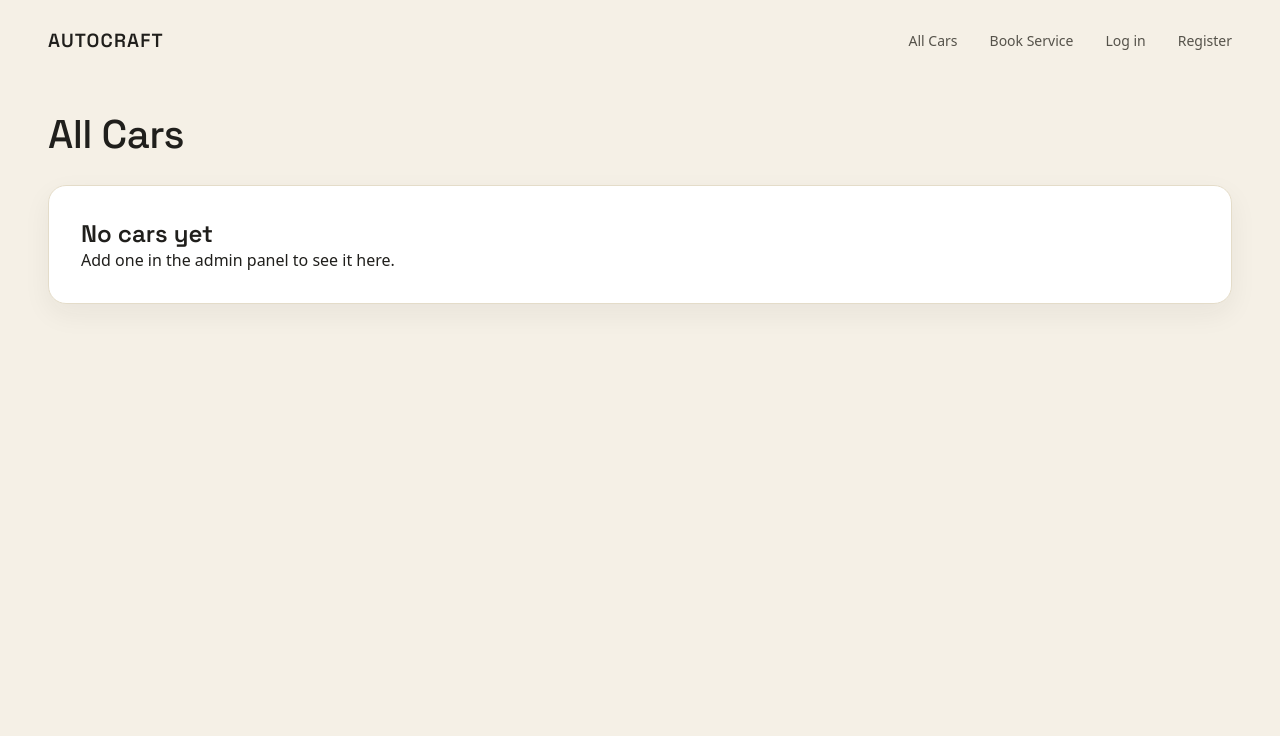
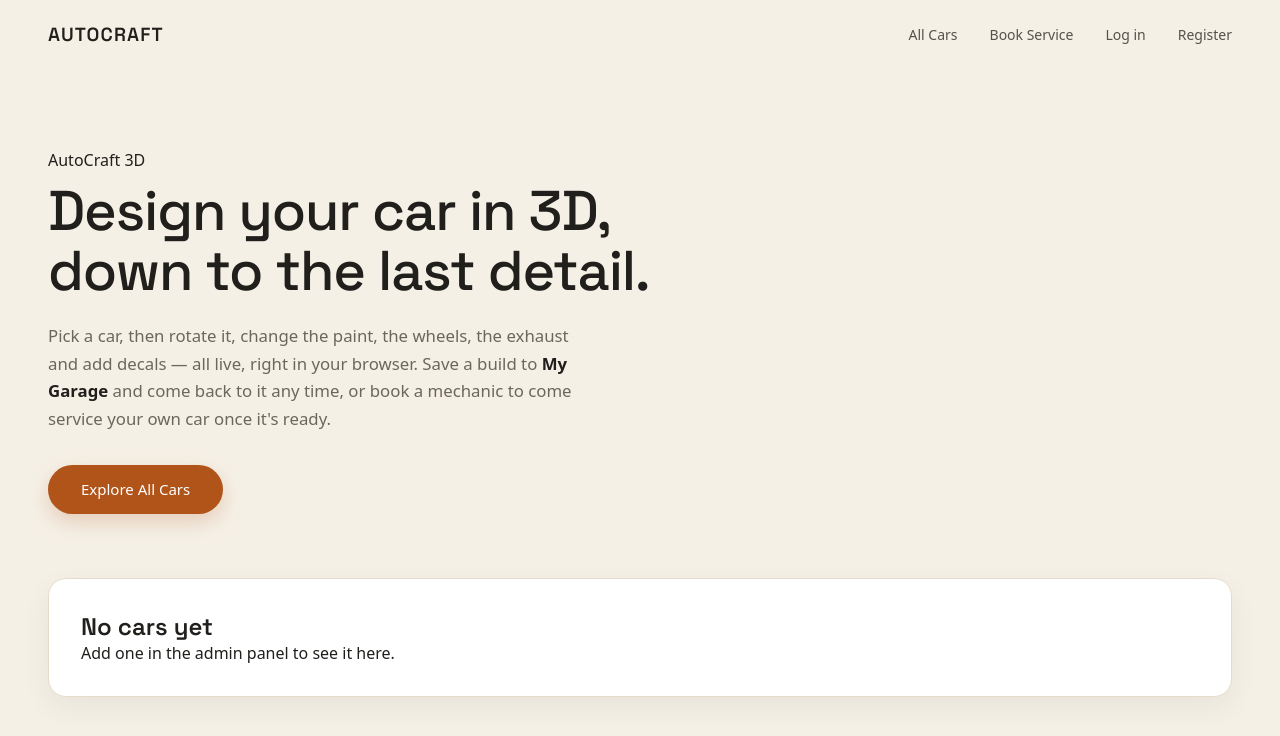
Before and after one commit to Rakshith09-web/Turbo-Tunes, a Django app: page / in a window 1280 px wide. Shown: the top 736 px of the page. Run offline with Django 5.2, Linux system fonts and the light colour scheme; data that the repository does not hold is empty.

Commit message:
feat: 70:30 showroom layout, snap-scroll with slide/pop, sticky nav, real homepage
All Cars showroom:
- Car:description now 70:30 width (was ~54:46); the car is noticeably
  bigger. On narrow screens the split is height-based and eases to
  50:50 so the description still fits without its own scrollbar.
- Replaced the continuous-scroll fade with a contained scroller that
  snaps to exactly one car per scroll (scroll-snap, scroll-snap-stop:
  always). Advancing now slides the car out and the next one in from
  the side it's arriving from, timed around the model swap, while its
  text pops up from below. Rewrote the active-car detection to read
  the snapped scroll position directly, which is simpler and more
  reliable than the old "closest to viewport centre" heuristic (and
  makes the centre-of-viewport workaround from the previous mobile fix
  unnecessary).
- Nav is sticky site-wide so Log in/Register/Log out stay reachable
  while scrolling — previously it scrolled away with the page.

Homepage: no longer drops visitors straight into one car's customizer.
It's now a short introduction (what the site does, that you can save
builds to My Garage) with "Explore All Cars" and a preview grid of the
cars, so the homepage introduces the site rather than presuming a car.

Co-Authored-By: Claude Sonnet 5 <noreply@anthropic.com>

```diff
--- /dev/null
+++ b/cars/static/cars/css/home.css
@@ -0,0 +1,29 @@
+.home-hero {
+  max-width: 640px;
+  padding: clamp(32px, 6vw, 72px) 0 clamp(40px, 6vw, 64px);
+}
+.home-hero h1 {
+  font-family: "Space Grotesk", system-ui, sans-serif;
+  font-size: clamp(2.2rem, 1.5rem + 2.8vw, 3.5rem);
+  font-weight: 500;
+  letter-spacing: -0.02em;
+  line-height: 1.08;
+  margin-top: 10px;
+}
+.home-hero-lede {
+  font-size: 1.05rem;
+  line-height: 1.65;
+  color: var(--text-soft);
+  margin: 20px 0 32px;
+  max-width: 56ch;
+}
+.home-hero-lede strong { color: var(--fg); font-weight: 600; }
+.btn-lg { padding: 1rem 2rem; font-size: 15px; }
+
+.home-cars { padding-bottom: 24px; }
+.home-cars h2 {
+  font-family: "Space Grotesk", system-ui, sans-serif;
+  font-size: 1.4rem;
+  font-weight: 500;
+  margin-bottom: 6px;
+}
--- /dev/null
+++ b/cars/templates/cars/home.html
@@ -0,0 +1,40 @@
+{% extends "base.html" %}
+{% load static %}
+{% block title %}AutoCraft 3D{% endblock %}
+{% block extra_head %}<link rel="stylesheet" href="{% static 'cars/css/home.css' %}" />{% endblock %}
+{% block content %}
+  <div class="page-in">
+    <section class="home-hero">
+      <p class="car-eyebrow">AutoCraft 3D</p>
+      <h1>Design your car in 3D, down to the last detail.</h1>
+      <p class="home-hero-lede">
+        Pick a car, then rotate it, change the paint, the wheels, the exhaust and add decals — all live, right
+        in your browser. Save a build to <strong>My Garage</strong> and come back to it any time, or book a
+        mechanic to come service your own car once it's ready.
+      </p>
+      <a class="btn btn-primary btn-lg" href="{% url 'car_gallery' %}">Explore All Cars</a>
+    </section>
+
+    {% if cars %}
+      <section class="home-cars">
+        <h2>Cars you can customize</h2>
+        <div class="car-grid">
+          {% for car in cars %}
+            <div class="car-card">
+              {% if car.thumbnail %}
+                <a href="{% url 'car_customizer' car.id %}"><img src="{{ car.thumbnail.url }}" alt="" /></a>
+              {% endif %}
+              <h2><a href="{% url 'car_customizer' car.id %}">{{ car.name }}</a></h2>
+              <p>{{ car.description }}</p>
+            </div>
+          {% endfor %}
+        </div>
+      </section>
+    {% else %}
+      <div class="panel empty-state">
+        <h2>No cars yet</h2>
+        <p>Add one in the admin panel to see it here.</p>
+      </div>
+    {% endif %}
+  </div>
+{% endblock %}
--- a/cars/views.py
+++ b/cars/views.py
@@ -32,10 +32,8 @@ def option_highlights(car):
 
 
 def home(request):
-    car = Car.objects.first()
-    if car is None:
-        return car_gallery(request)
-    return car_customizer(request, car.id)
+    cars = Car.objects.exclude(model_file="").exclude(model_file=None)
+    return render(request, "cars/home.html", {"cars": cars})
 
 
 def car_gallery(request):
--- a/static/base.css
+++ b/static/base.css
@@ -23,10 +23,14 @@ h1, h2, .brand {
 a { color: inherit; }
 
 .site-nav {
+  position: sticky;
+  top: 0;
+  z-index: 20;
   display: flex;
   justify-content: space-between;
   align-items: center;
-  padding: 28px 48px;
+  padding: 22px 48px;
+  background: var(--bg);
 }
 .site-nav .brand {
   font-weight: 600;
```
Also changed, not shown: cars/static/cars/css/showroom.css (+42 -17 lines), cars/static/cars/js/showroom.js (+61 -33 lines), cars/tests.py (+14 -8 lines), cars/tests_seed.py (+15 -5 lines).
